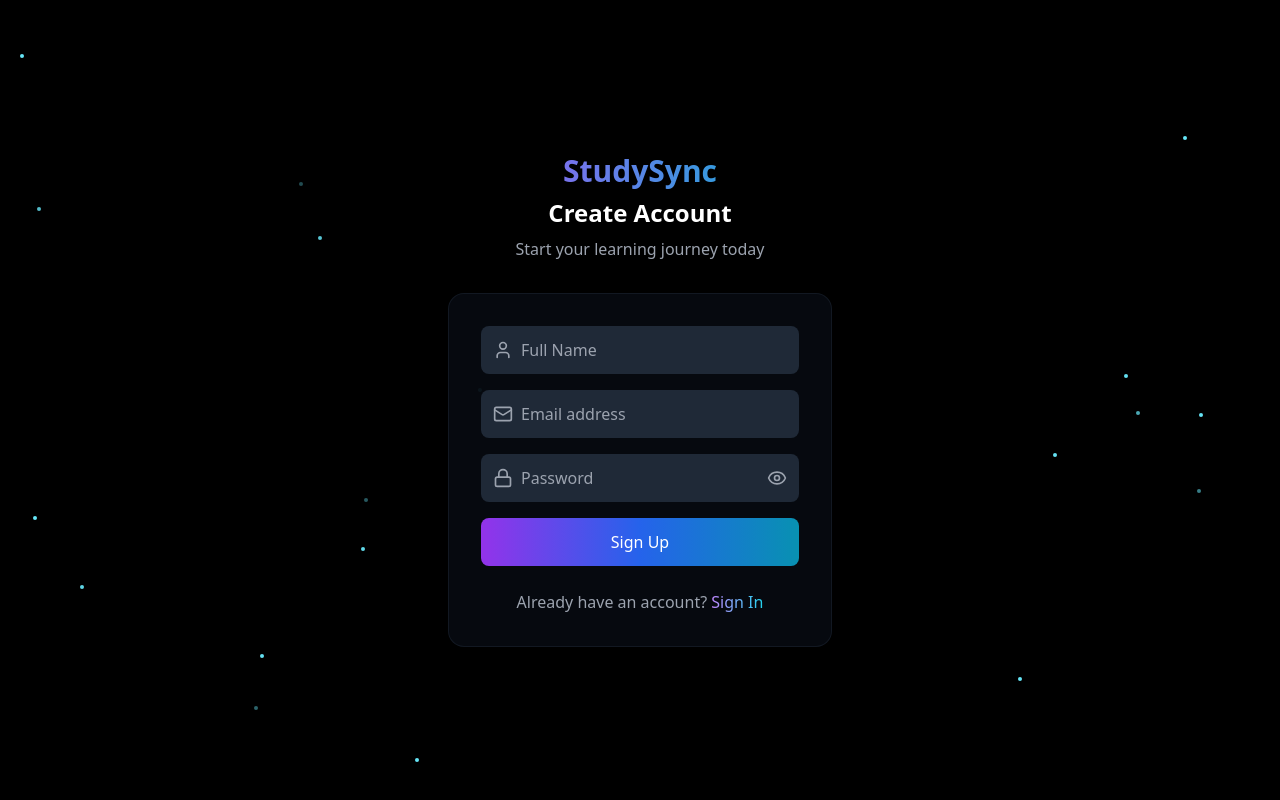
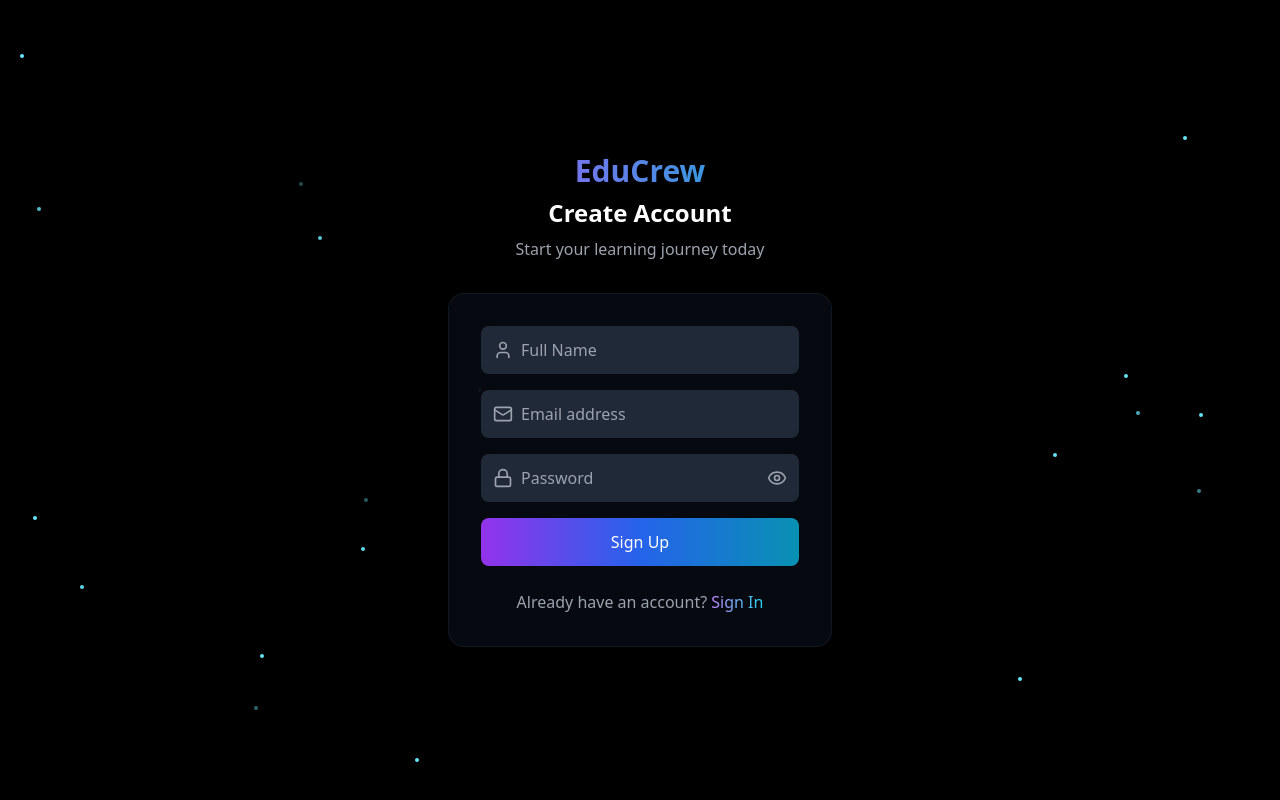
Before and after one commit to siddhi22rachit/EduCrew, a React (Vite) app in the folder EduCrew/Client/: page /sign-up in a window 1280 px wide. Built offline with nearby package versions, Linux system fonts and the light colour scheme; no server answers.

Commit message:
small update

```diff
--- a/EduCrew/Client/src/pages/login/SignUp.jsx
+++ b/EduCrew/Client/src/pages/login/SignUp.jsx
@@ -54,7 +54,7 @@ const SignUpPage = () => {
 
       <div className="w-full max-w-md p-8">
         <h1 className="text-center text-3xl font-bold mb-2 bg-gradient-to-r from-purple-500 to-cyan-500 text-transparent bg-clip-text">
-          StudySync
+        EduCrew
         </h1>
 
         <div className="text-center mb-8">
--- a/EduCrew/Client/src/pages/login/login.jsx
+++ b/EduCrew/Client/src/pages/login/login.jsx
@@ -58,7 +58,7 @@ export default function LoginPage() {
         {/* Logo */}
         <div className="mb-8">
           <h1 className="text-4xl font-bold bg-gradient-to-r from-purple-500 via-blue-500 to-cyan-500 text-transparent bg-clip-text">
-            StudySync
+            EduCrew
           </h1>
         </div>
 
```
Also changed, not shown: 1 other file (tests, documents, lock files or other folders).
